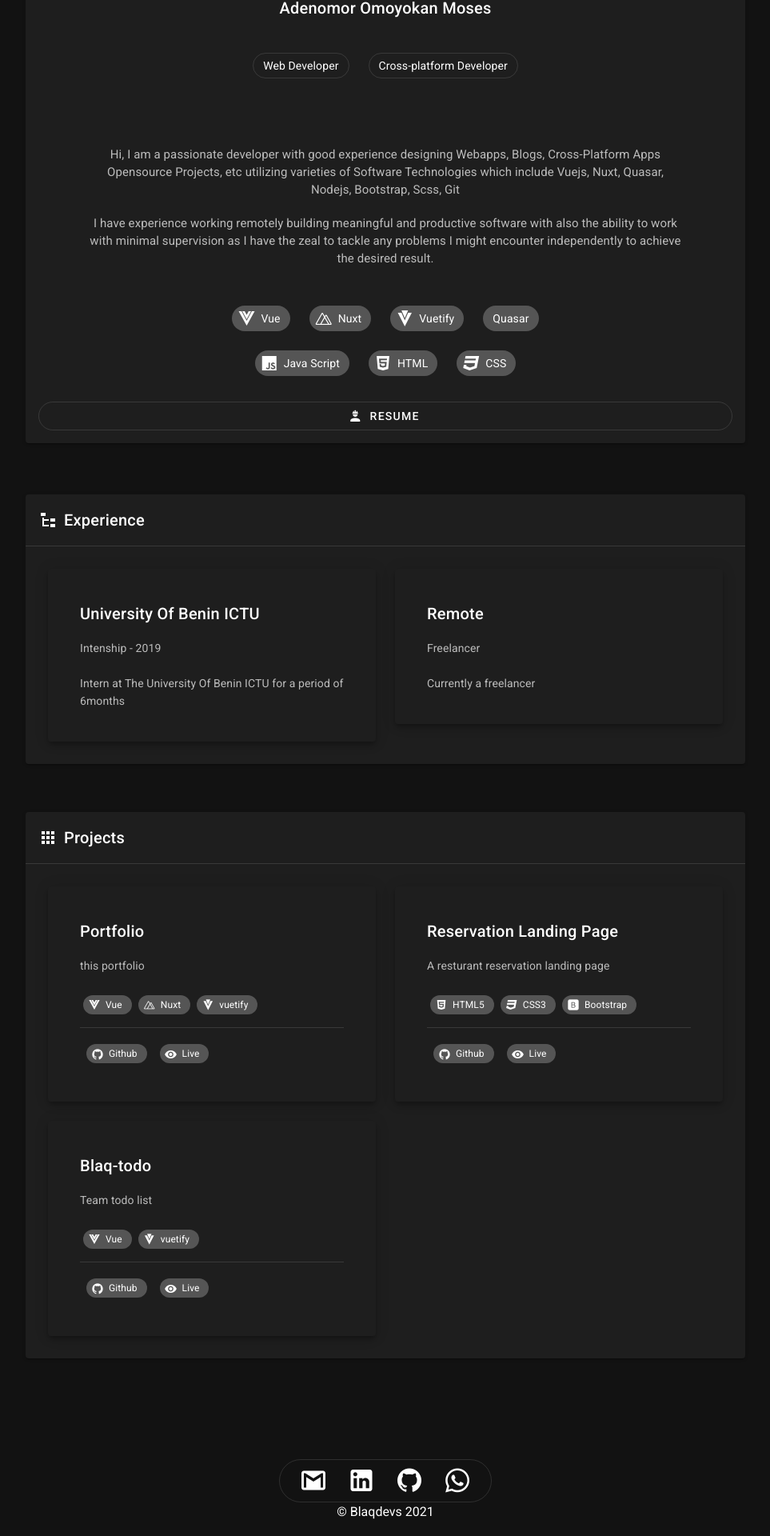
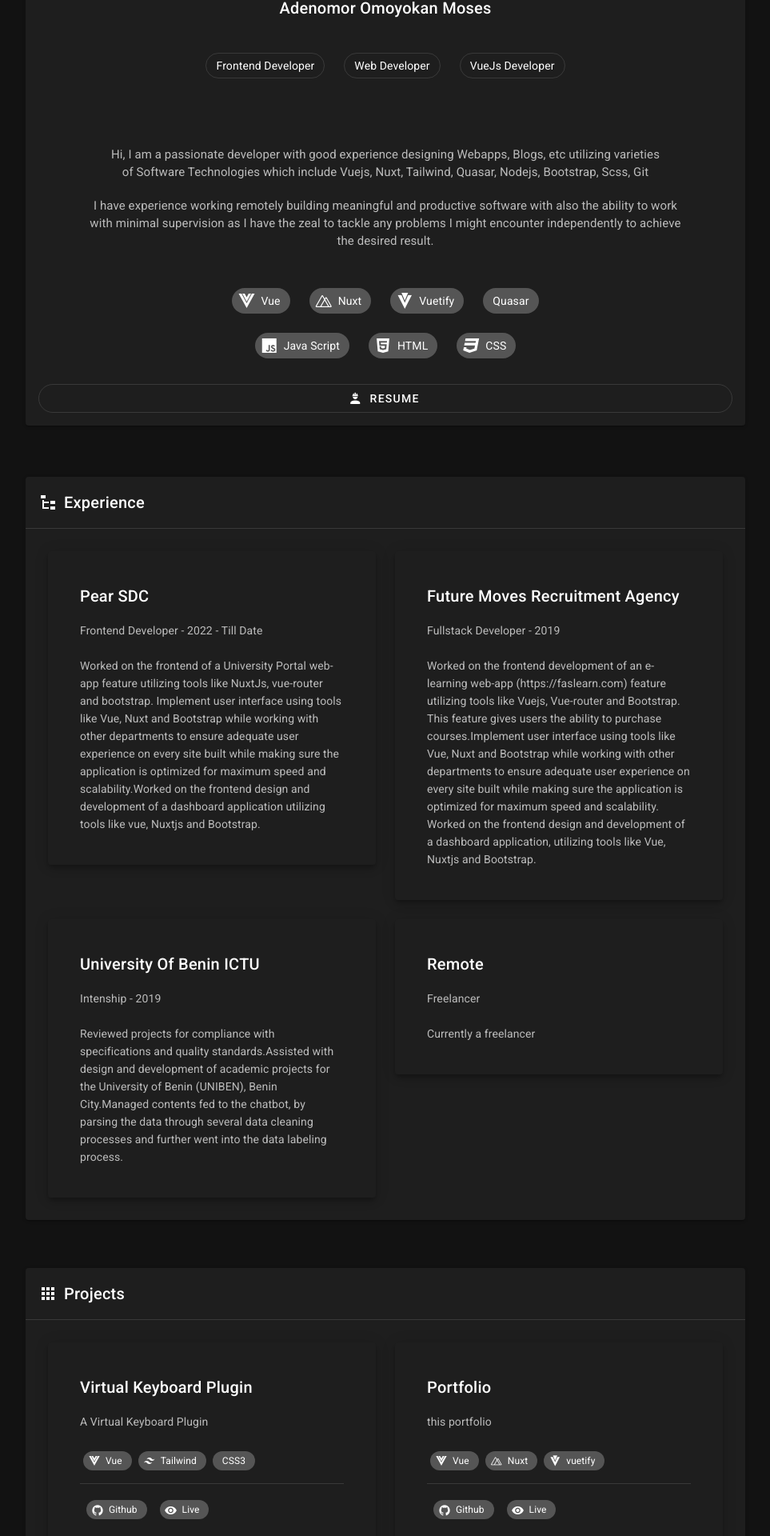
Before and after one commit to BlaqDevs/portfolio, a Nuxt app: page / in a window 1280 px wide. Shown: the part 394-2314 px from the top of the page at 80% size, without its empty margins (158-1121 px from the left). Built offline with nearby package versions, Linux system fonts and the light colour scheme.

Commit message:
updated portfolio

```diff
--- a/components/About.vue
+++ b/components/About.vue
@@ -12,10 +12,13 @@
       <v-container class="">
         <v-row justify="center" no-gutters>
           <v-chip class="ma-3" outlined>
+            Frontend Developer
+          </v-chip>
+          <v-chip class="ma-3" outlined>
             Web Developer
           </v-chip>
           <v-chip class="ma-3" outlined>
-            Cross-platform Developer
+            VueJs Developer
           </v-chip>
         </v-row>
       </v-container>
@@ -24,8 +27,8 @@
         justify-center
       >
         Hi, I am a passionate developer with good experience designing Webapps,
-        Blogs, Cross-Platform Apps Opensource Projects, etc utilizing varieties
-        of Software Technologies which include Vuejs, Nuxt, Quasar, Nodejs,
+        Blogs, etc utilizing varieties
+        of Software Technologies which include Vuejs, Nuxt, Tailwind, Quasar, Nodejs,
         Bootstrap, Scss, Git
       </p>
       <p class="text-body1 text-center px-md-16 px-sm-0" justify-center>
--- a/components/Experience.vue
+++ b/components/Experience.vue
@@ -52,10 +52,22 @@ export default {
     return {
       experience: [
         {
+          place: 'Pear SDC',
+          title: 'Frontend Developer - 2022 - Till Date',
+          content:
+            'Worked on the frontend of a University Portal web-app feature utilizing tools like NuxtJs, vue-router and bootstrap. Implement user interface using tools like Vue, Nuxt and Bootstrap while working with other departments to ensure adequate user experience on every site built while making sure the application is optimized for maximum speed and scalability.Worked on the frontend design and development of a dashboard application utilizing tools like vue, Nuxtjs and Bootstrap. '
+        },
+        {
+          place: 'Future Moves Recruitment Agency',
+          title: 'Fullstack Developer - 2019',
+          content:
+            'Worked on the frontend development of an e-learning web-app (https://faslearn.com) feature utilizing tools like Vuejs, Vue-router and Bootstrap. This feature gives users the ability to purchase  courses.Implement user interface using tools like Vue, Nuxt and Bootstrap while working with other departments to ensure adequate user experience on every site built while making sure the application is optimized for maximum speed and scalability. Worked on the frontend design and development of a dashboard application, utilizing tools like Vue, Nuxtjs and Bootstrap.'
+        },
+        {
           place: 'University Of Benin ICTU',
           title: 'Intenship - 2019',
           content:
-            'Intern at The University Of Benin ICTU for a period of 6months'
+            'Reviewed projects for compliance with specifications and quality standards.Assisted with design and development of academic projects for the University of Benin (UNIBEN), Benin City.Managed contents fed to the chatbot, by parsing the data through several data cleaning processes and further went into the data labeling process.'
         },
         {
           place: 'Remote',
--- a/components/Projects.vue
+++ b/components/Projects.vue
@@ -74,6 +74,36 @@ export default {
   data () {
     return {
       projects: [
+        {
+          title: 'Virtual Keyboard Plugin',
+          content: 'A Virtual Keyboard Plugin',
+          tech: [
+            {
+              name: 'Vue',
+              icon: 'mdi-vuejs'
+            },
+            {
+              name: 'Tailwind',
+              icon: 'mdi-tailwind'
+            },
+            {
+              name: 'CSS3',
+              icon: 'mdi-css'
+            }
+          ],
+          links: [
+            {
+              name: 'Github',
+              icon: 'mdi-github',
+              lin: 'github.com/BlaqDevs/Keyboard-Layoout'
+            },
+            {
+              name: 'Live',
+              icon: 'mdi-eye',
+              link: 'b-keyboard.netlify.app'
+            }
+          ]
+        },
         {
           title: 'Portfolio',
           content: 'this portfolio',
```
